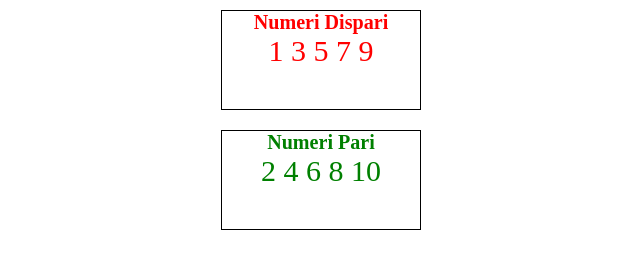
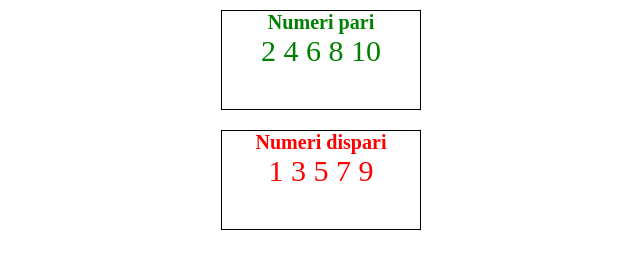
Before and after one commit to moretti-matteo/js-jsnacks-blocco-3, a plain HTML site: page snack-3/index.html in a window 1280 px wide. Shown: the whole page, without its empty margins (319-959 px from the left). Drawn offline with Linux system fonts and the light colour scheme.

Commit message:
snack 3 - div creati da JS

```diff
--- a/snack-3/css/style.css
+++ b/snack-3/css/style.css
@@ -21,7 +21,7 @@ div {
     width: 200px;
 }
 
-#green {
+/* #green {
     color: green;
     text-align: center;
 }
@@ -29,4 +29,14 @@ div {
 #red {
     color: red;
     text-align: center;
+} */
+
+.red{
+    color:red;
+    text-align: center;
 }
+
+.green{
+    color:green;
+    text-align: center;
+}
--- a/snack-3/index.html
+++ b/snack-3/index.html
@@ -1,5 +1,6 @@
 <!DOCTYPE html>
 <html lang="en">
+
 <head>
     <meta charset="UTF-8">
     <meta http-equiv="X-UA-Compatible" content="IE=edge">
@@ -7,18 +8,20 @@
     <title>Document</title>
     <link rel="stylesheet" href="./css/style.css">
 </head>
+
 <body>
     <main>
 
-        <div id="red" class="">
+        <!-- <div id="red" class="">
             <h6>Numeri Dispari</h6>
         </div>
         <div id="green" class="">
             <h6>Numeri Pari</h6>
 
-        </div>
+        </div> -->
     </main>
 
     <script src="js/script.js"></script>
 </body>
+
 </html>
--- a/snack-3/js/script.js
+++ b/snack-3/js/script.js
@@ -2,16 +2,37 @@
 // un div avrà il testo colorato di rosso mentre l’altro di verde.
 // Partendo da un array di numeri, stampiamo nell’id rosso i numeri dispari e in verde i numeri pari.
 
-const divRed = document.querySelector("#red");
-const divGreen = document.querySelector("#green");
+
+// const divRed = document.querySelector("#red");
+// const divGreen = document.querySelector("#green");
+
+const main = document.querySelector("main");
+
+const divGreen = document.createElement("div");
+divGreen.classList.add("green");
+divGreen.innerHTML += "<h6>Numeri pari</h6>";
+
+const divRed = document.createElement("div");
+divRed.innerHTML += "<h6>Numeri dispari</h6>";
+divRed.classList.add("red");
 
 const array = [1, 2, 3, 4, 5, 6, 7, 8, 9, 10];
 
-for (let i = 0; i < array.length; i++) {
+array.filter((elem) => {
+    if (elem % 2 === 0) {
+        divGreen.innerHTML += elem + "  ";
+    } else {
+        divRed.innerHTML += elem + "  ";
+    }
+});
 
-    if (array[i] % 2 === 0) {
-        divGreen.innerHTML += array[i] + "  ";
-    } else {
-        divRed.innerHTML += array[i] + "  ";
-    }
-}
+main.append(divGreen, divRed);
+
+// for (let i = 0; i < array.length; i++) {
+
+//     if (array[i] % 2 === 0) {
+//         divGreen.innerHTML += array[i] + "  ";
+//     } else {
+//         divRed.innerHTML += array[i] + "  ";
+//     }
+// }
```
